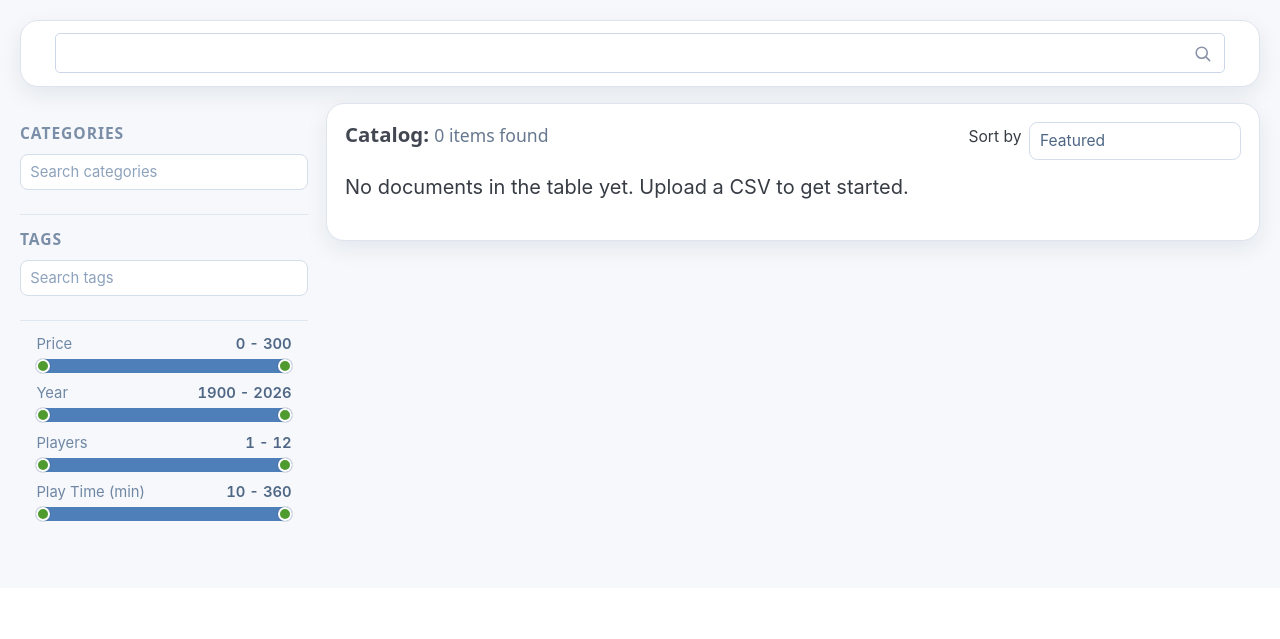
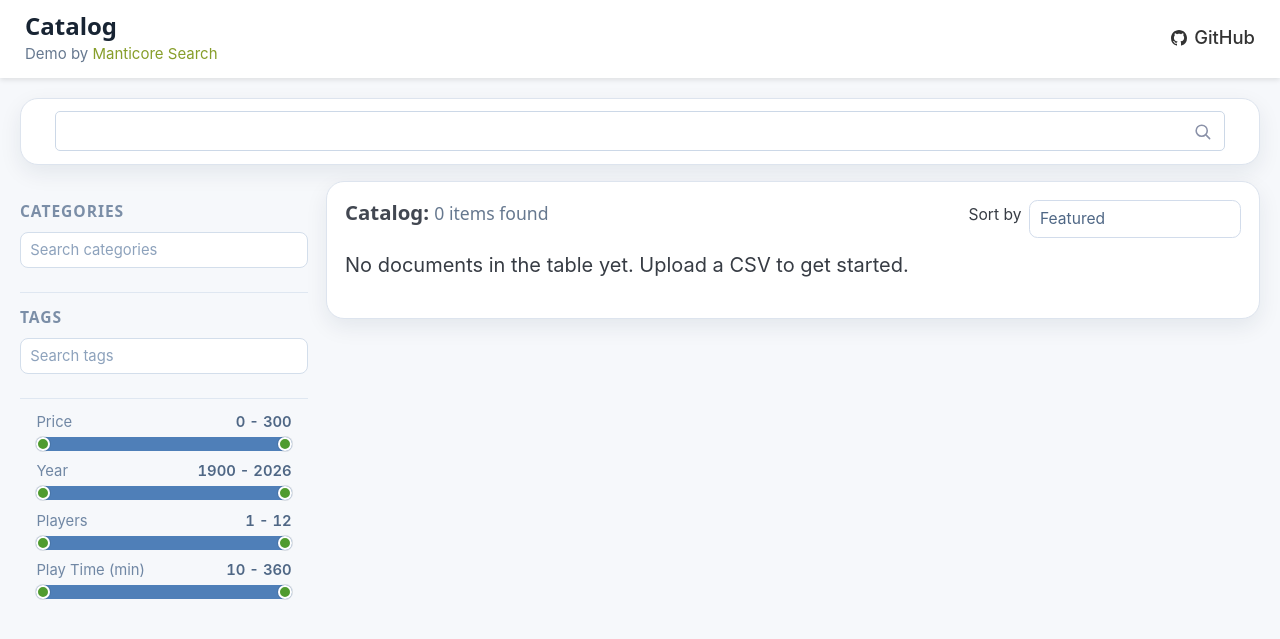
Before and after one commit to manticoresoftware/php-catalog-demo, a PHP site: template app/templates/home.twig in a window 1280 px wide. Shown: the top 639 px of the page. Run offline with PHP 8.4, Linux system fonts and the light colour scheme; the template is opened without the code that fills it, so the values that code supplies are empty; some libraries are stand-ins or nearby versions.

Commit message:
Add header with Manticore info

```diff
--- a/app/templates/admin/items.twig
+++ b/app/templates/admin/items.twig
@@ -21,6 +21,8 @@
             background: var(--bg);
             color: var(--text);
         }
+
+        {% include 'partials/site_header_styles.twig' %}
 
         main.shell {
             max-width: 1180px;
@@ -394,6 +396,7 @@
     </style>
 </head>
 <body>
+{% include 'partials/site_header.twig' %}
 <main class="shell">
     <div class="topbar">
         <p class="brand">Manticore Catalog Demo</p>
--- a/app/templates/admin/upload.twig
+++ b/app/templates/admin/upload.twig
@@ -26,6 +26,8 @@
             background: var(--bg);
             color: var(--text);
         }
+
+        {% include 'partials/site_header_styles.twig' %}
 
         main.shell {
             max-width: 1180px;
@@ -338,6 +340,7 @@
     </style>
 </head>
 <body>
+{% include 'partials/site_header.twig' %}
 <main class="shell">
     <div class="topbar">
         <p class="brand">Manticore Catalog Demo</p>
--- a/app/templates/home.twig
+++ b/app/templates/home.twig
@@ -28,6 +28,8 @@
             color: var(--text);
             font-family: Inter, system-ui, -apple-system, Segoe UI, Roboto, Helvetica, Arial, sans-serif;
         }
+
+        {% include 'partials/site_header_styles.twig' %}
 
         .shell {
             max-width: 1380px;
@@ -1114,6 +1116,7 @@
     </style>
 </head>
 <body>
+{% include 'partials/site_header.twig' %}
 <main class="shell">
     <div class="topbar">
         <p class="brand">{{ app.name }}</p>
--- a/app/templates/item.twig
+++ b/app/templates/item.twig
@@ -28,6 +28,8 @@
             background: var(--bg);
             color: var(--text);
         }
+
+        {% include 'partials/site_header_styles.twig' %}
 
         main.shell {
             max-width: 1180px;
@@ -323,6 +325,7 @@
     </style>
 </head>
 <body>
+{% include 'partials/site_header.twig' %}
 <main class="shell">
     <div class="topbar">
         <p class="brand">{{ app.name }}</p>
--- /dev/null
+++ b/app/templates/partials/site_header.twig
@@ -0,0 +1,19 @@
+<header class="site-header">
+    <div class="site-header-left">
+        <h1>Catalog</h1>
+        <span>Demo by <a href="https://manticoresearch.com" target="_blank" rel="noopener noreferrer">Manticore Search</a></span>
+    </div>
+    <div class="site-header-right">
+        <a
+            href="https://github.com/manticoresoftware/php-catalog-demo"
+            class="github-link"
+            target="_blank"
+            rel="noopener noreferrer"
+        >
+            <svg aria-hidden="true" focusable="false" role="img" viewBox="0 0 16 16" width="16" height="16" fill="currentColor">
+                <path d="M8 0c4.42 0 8 3.58 8 8a8.013 8.013 0 0 1-5.45 7.59c-.4.08-.55-.17-.55-.38 0-.27.01-1.13.01-2.2 0-.75-.25-1.23-.54-1.48 1.78-.2 3.65-.88 3.65-3.95 0-.88-.31-1.59-.82-2.15.08-.2.36-1.02-.08-2.12 0 0-.67-.22-2.2.82-.64-.18-1.32-.27-2-.27-.68 0-1.36.09-2 .27-1.53-1.03-2.2-.82-2.2-.82-.44 1.1-.16 1.92-.08 2.12-.51.56-.82 1.28-.82 2.15 0 3.06 1.86 3.75 3.64 3.95-.23.2-.44.55-.51 1.07-.46.21-1.61.55-2.33-.66-.15-.24-.6-.83-1.23-.82-.67.01-.27.38.01.53.34.19.73.9.82 1.13.16.45.68 1.31 2.69.94 0 .67.01 1.3.01 1.49 0 .21-.15.45-.55.38A7.995 7.995 0 0 1 0 8c0-4.42 3.58-8 8-8Z"></path>
+            </svg>
+            GitHub
+        </a>
+    </div>
+</header>
--- /dev/null
+++ b/app/templates/partials/site_header_styles.twig
@@ -0,0 +1,56 @@
+.site-header {
+            display: flex;
+            justify-content: space-between;
+            align-items: center;
+            gap: 1rem;
+            padding: 0.62rem 1.25rem;
+            background: #ffffff;
+            box-shadow: 0 2px 5px rgba(0, 0, 0, 0.1);
+        }
+
+        .site-header-left h1 {
+            margin: 0;
+            font-size: 1.2rem;
+            font-weight: 700;
+            line-height: 1.2;
+            color: var(--text, #182433);
+        }
+
+        .site-header-left span {
+            display: block;
+            margin-top: 0.1rem;
+            font-size: 0.75rem;
+            color: var(--muted, #66788f);
+        }
+
+        .site-header-left a {
+            text-decoration: none;
+            color: #879e2a;
+        }
+
+        .site-header-left a:hover {
+            text-decoration: underline;
+        }
+
+        .site-header-right {
+            flex-shrink: 0;
+        }
+
+        .site-header .github-link {
+            display: inline-flex;
+            align-items: center;
+            gap: 0.35rem;
+            color: #333;
+            text-decoration: none;
+            font-size: 0.92rem;
+            font-weight: 500;
+        }
+
+        .site-header .github-link:hover {
+            color: #111;
+        }
+
+        .site-header .github-link svg {
+            display: block;
+            flex-shrink: 0;
+        }
```
